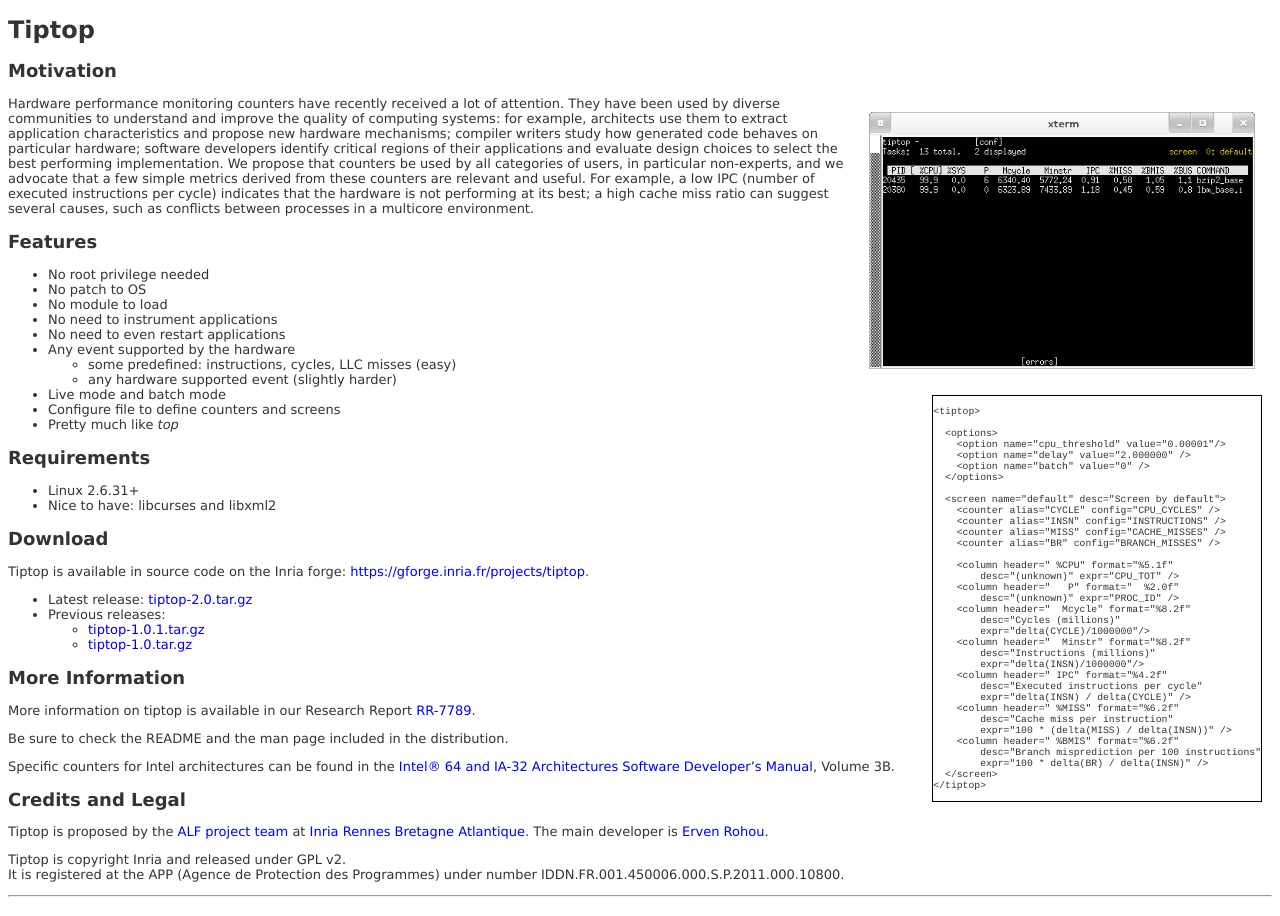
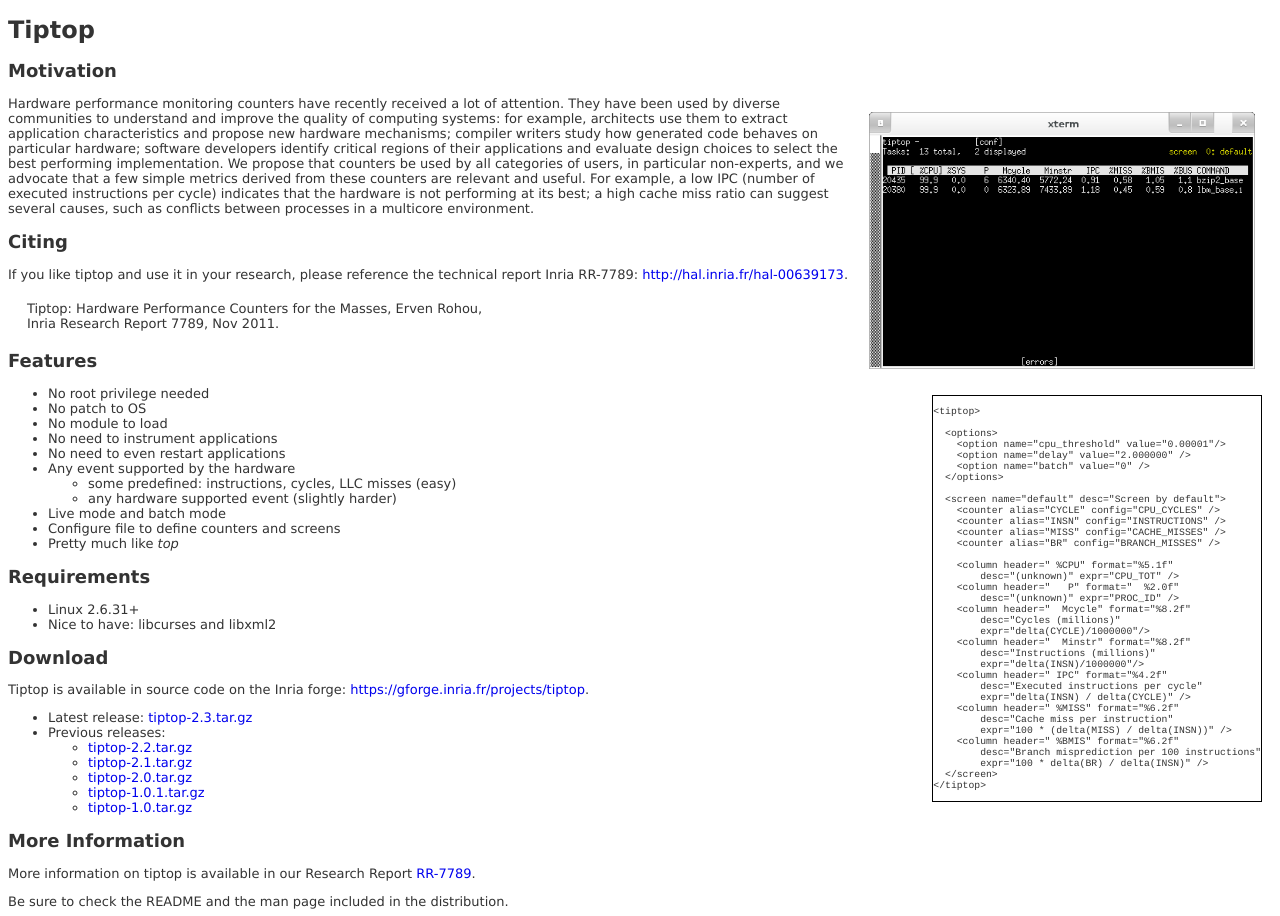
Before and after one commit to Florent2305/tiptop, a PHP site: page / in a window 1280 px wide. Shown: the top 916 px of the page. Run offline with PHP 8.4, Linux system fonts and the light colour scheme.

Commit message:
Update web page for release 2.3.
git-svn-id: svn+ssh://scm.gforge.inria.fr/svnroot/tiptop/trunk@322 fd2ea14d-3e48-4a98-bac5-13ccbbe52f7f

```diff
--- a/www/htdocs/index.php
+++ b/www/htdocs/index.php
@@ -79,6 +79,14 @@ cycle) indicates that the hardware is not performing at its best; a
 high cache miss ratio can suggest several causes, such as conflicts
 between processes in a multicore environment.</p>
 
+<h2>Citing</h2>
+If you like tiptop and use it in your research, please reference the
+technical report Inria RR-7789: <a href="http://hal.inria.fr/hal-00639173">http://hal.inria.fr/hal-00639173</a>.
+<div style="margin:0.5cm">
+  Tiptop: Hardware Performance Counters for the Masses, Erven Rohou,<br>
+  Inria Research Report 7789, Nov 2011.
+</div>
+
 
 <div style="float:right; margin:10px;border:solid black 1px;clear:right;font-size:75%">
 <pre>
@@ -149,9 +157,12 @@ between processes in a multicore environment.</p>
 forge: <a href="https://gforge.inria.fr/projects/tiptop" title="Tiptop
 on Inria forge">https://gforge.inria.fr/projects/tiptop</a>.</p>
 <ul>
-<li>Latest release: <a href="releases/tiptop-2.0.tar.gz">tiptop-2.0.tar.gz</a></li>
+<li>Latest release: <a href="releases/tiptop-2.3.tar.gz">tiptop-2.3.tar.gz</a></li>
 <li>Previous releases:
 <ul>
+  <li><a href="releases/tiptop-2.2.tar.gz">tiptop-2.2.tar.gz</a></li>
+  <li><a href="releases/tiptop-2.1.tar.gz">tiptop-2.1.tar.gz</a></li>
+  <li><a href="releases/tiptop-2.0.tar.gz">tiptop-2.0.tar.gz</a></li>
   <li><a href="releases/tiptop-1.0.1.tar.gz">tiptop-1.0.1.tar.gz</a></li>
   <li><a href="releases/tiptop-1.0.tar.gz">tiptop-1.0.tar.gz</a></li>
 </ul>
```
